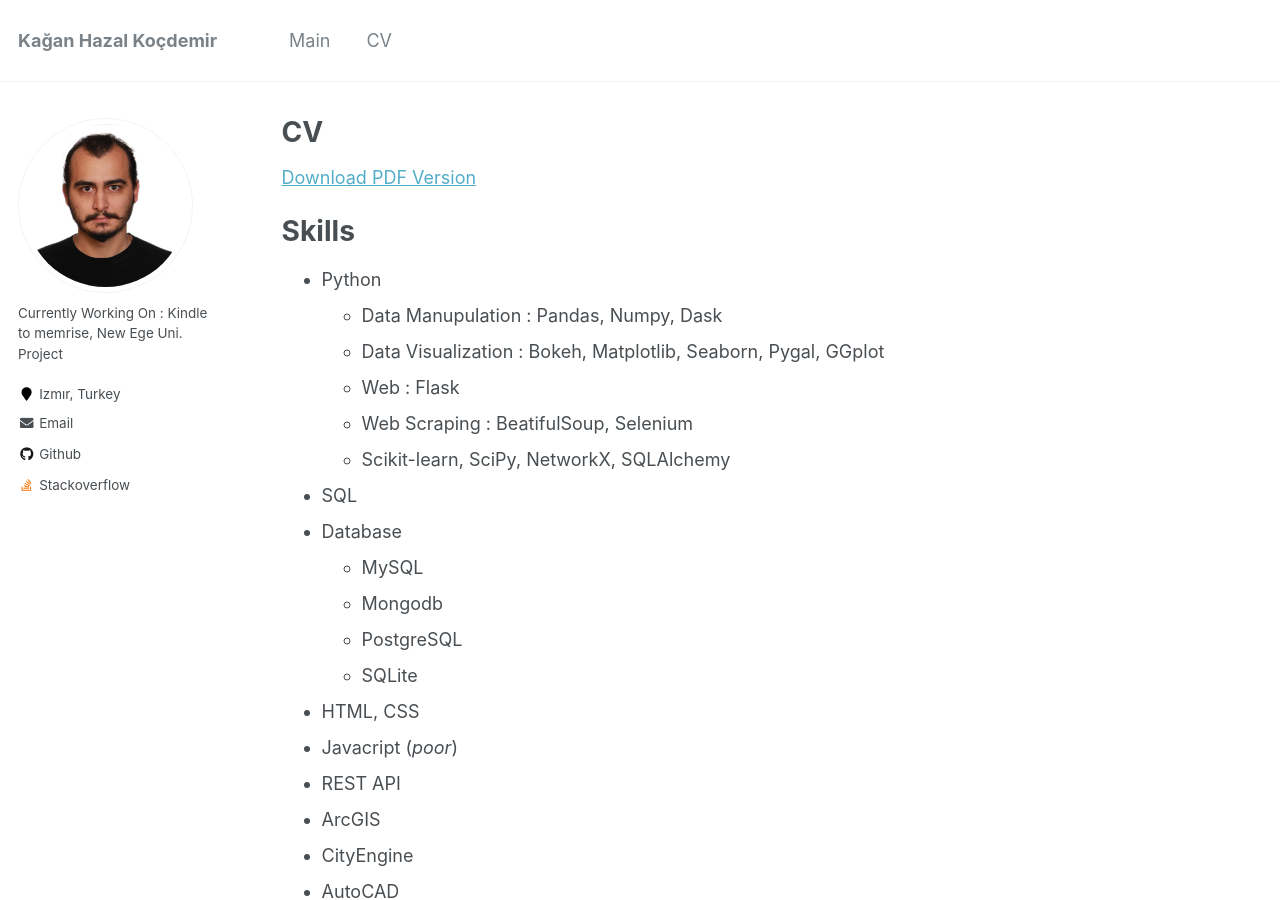
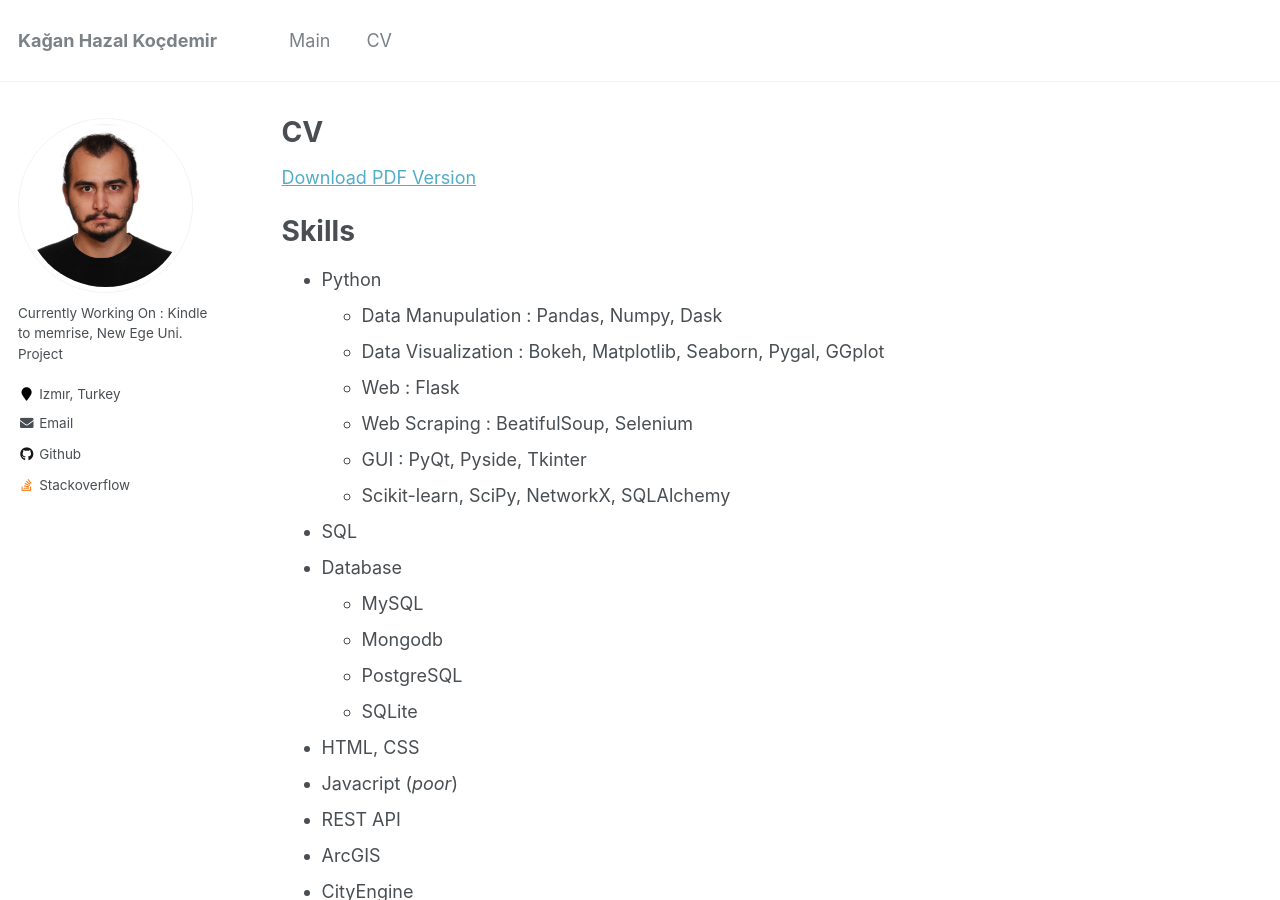
Before and after one commit to angelsdemos/kagankocdemir, a Jekyll site: the page built from _pages/cv.md, in a window 1280 px wide and 900 px high. Built offline with Jekyll 4.4.1, drawn with Linux system fonts in a browser that asks for light colours.

Commit message:
Update cv.md

```diff
--- a/_pages/cv.md
+++ b/_pages/cv.md
@@ -16,6 +16,7 @@ Skills
   * Data Visualization : Bokeh, Matplotlib, Seaborn, Pygal, GGplot
   * Web : Flask
   * Web Scraping : BeatifulSoup, Selenium
+  * GUI : PyQt, Pyside, Tkinter
   * Scikit-learn, SciPy, NetworkX, SQLAlchemy
 * SQL
 * Database
```
